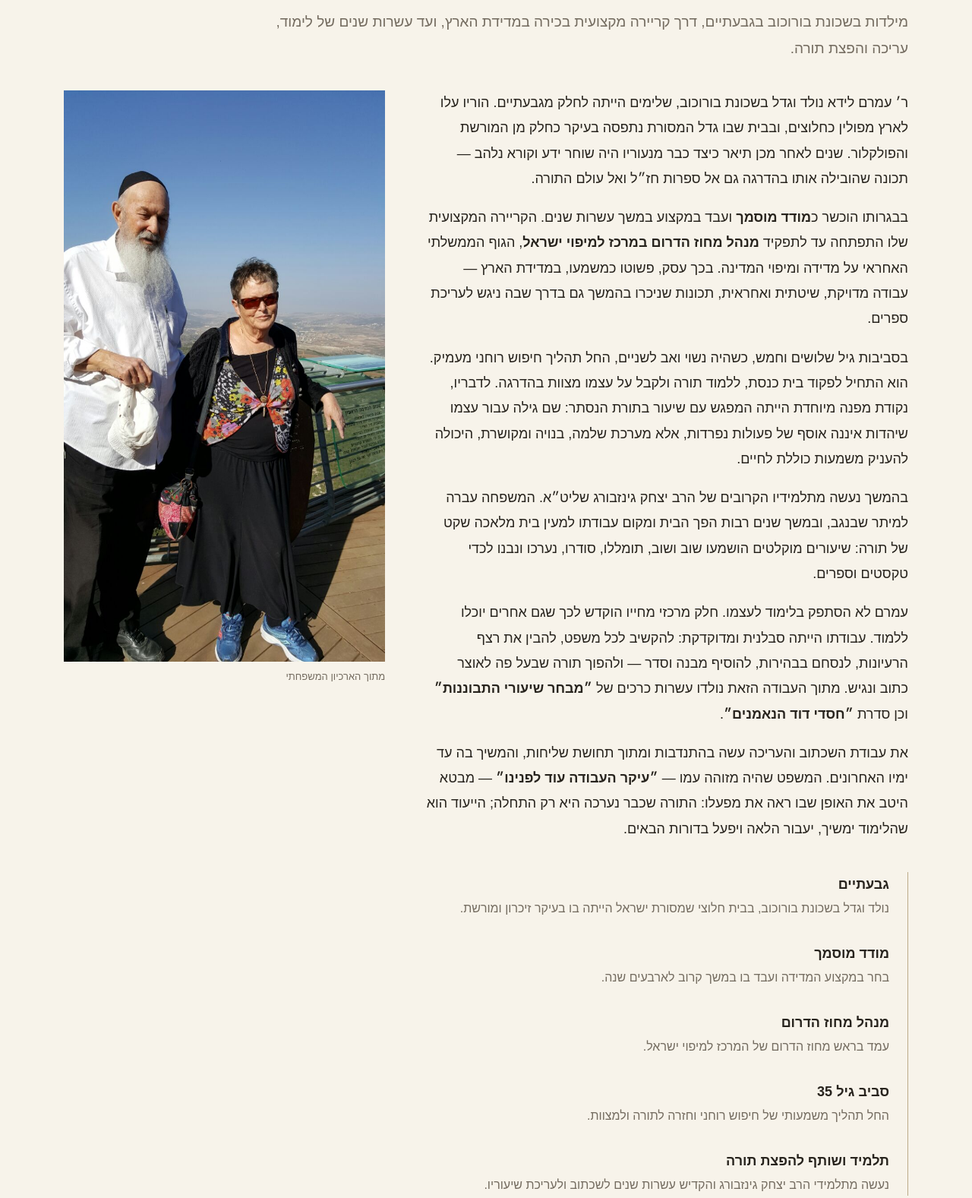
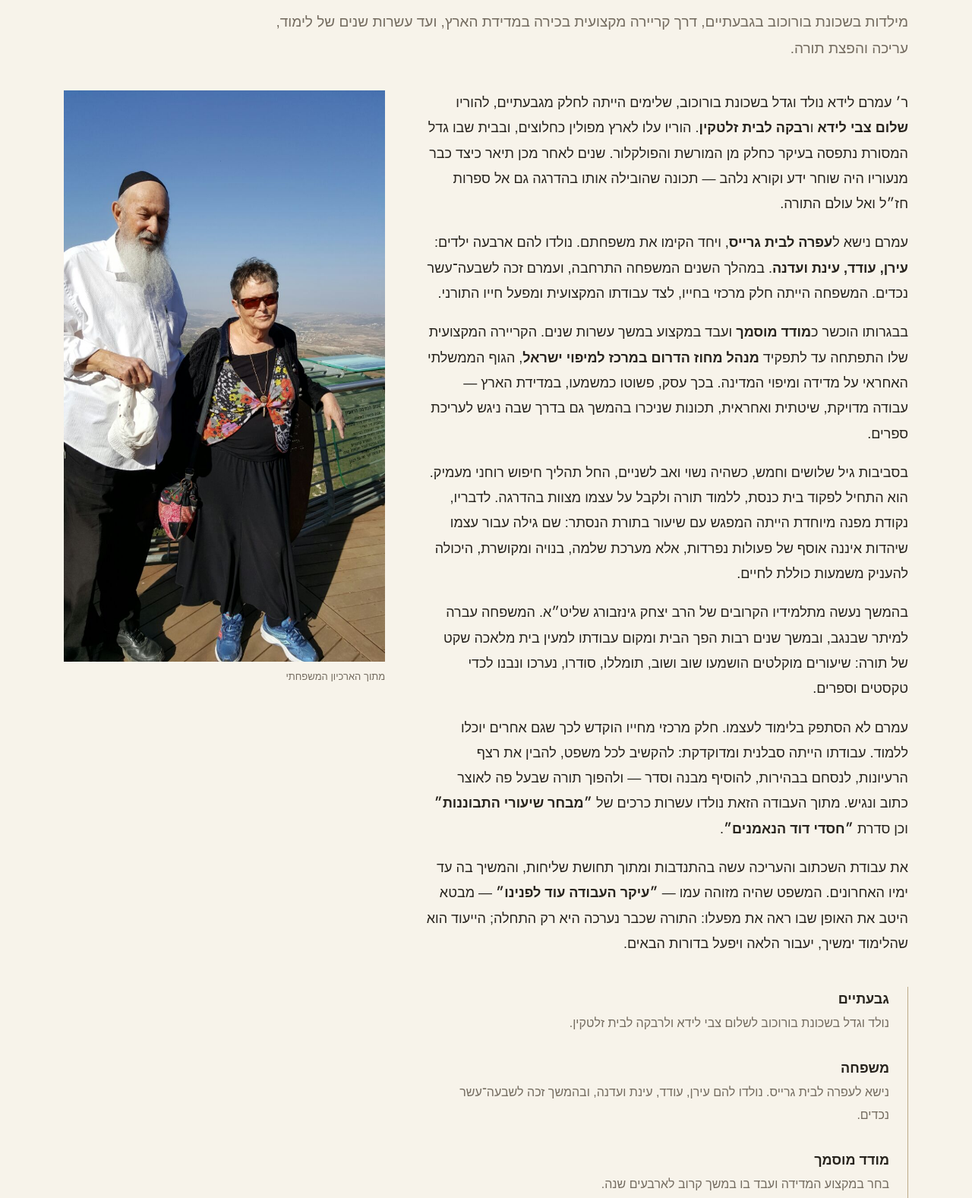
Before and after one commit to oded-plann/Amram, a plain HTML site: page index.html in a window 1280 px wide. Shown: the part 860-2437 px from the top of the page at 76% size. Drawn offline with Linux system fonts and the light colour scheme.

Commit message:
Add files via upload

```diff
--- a/index.html
+++ b/index.html
@@ -112,14 +112,16 @@ html.desktop-mode .hero-photo{background-position:center center}
 
 <section id="life"><div class="wrap"><h2>סיפור חייו</h2><p class="lead">מילדות בשכונת בורוכוב בגבעתיים, דרך קריירה מקצועית בכירה במדידת הארץ, ועד עשרות שנים של לימוד, עריכה והפצת תורה.</p>
 <div class="bio-grid"><div>
-<p>ר׳ עמרם לידא נולד וגדל בשכונת בורוכוב, שלימים הייתה לחלק מגבעתיים. הוריו עלו לארץ מפולין כחלוצים, ובבית שבו גדל המסורת נתפסה בעיקר כחלק מן המורשת והפולקלור. שנים לאחר מכן תיאר כיצד כבר מנעוריו היה שוחר ידע וקורא נלהב — תכונה שהובילה אותו בהדרגה גם אל ספרות חז״ל ואל עולם התורה.</p>
+<p>ר׳ עמרם לידא נולד וגדל בשכונת בורוכוב, שלימים הייתה לחלק מגבעתיים, להוריו <strong>שלום צבי לידא</strong> ו<strong>רבקה לבית זלטקין</strong>. הוריו עלו לארץ מפולין כחלוצים, ובבית שבו גדל המסורת נתפסה בעיקר כחלק מן המורשת והפולקלור. שנים לאחר מכן תיאר כיצד כבר מנעוריו היה שוחר ידע וקורא נלהב — תכונה שהובילה אותו בהדרגה גם אל ספרות חז״ל ואל עולם התורה.</p>
+<p>עמרם נישא ל<strong>עפרה לבית גרייס</strong>, ויחד הקימו את משפחתם. נולדו להם ארבעה ילדים: <strong>עירן, עודד, עינת ועדנה</strong>. במהלך השנים המשפחה התרחבה, ועמרם זכה לשבעה־עשר נכדים. המשפחה הייתה חלק מרכזי בחייו, לצד עבודתו המקצועית ומפעל חייו התורני.</p>
 <p>בבגרותו הוכשר כ<strong>מודד מוסמך</strong> ועבד במקצוע במשך עשרות שנים. הקריירה המקצועית שלו התפתחה עד לתפקיד <strong>מנהל מחוז הדרום במרכז למיפוי ישראל</strong>, הגוף הממשלתי האחראי על מדידה ומיפוי המדינה. בכך עסק, פשוטו כמשמעו, במדידת הארץ — עבודה מדויקת, שיטתית ואחראית, תכונות שניכרו בהמשך גם בדרך שבה ניגש לעריכת ספרים.</p>
 <p>בסביבות גיל שלושים וחמש, כשהיה נשוי ואב לשניים, החל תהליך חיפוש רוחני מעמיק. הוא התחיל לפקוד בית כנסת, ללמוד תורה ולקבל על עצמו מצוות בהדרגה. לדבריו, נקודת מפנה מיוחדת הייתה המפגש עם שיעור בתורת הנסתר: שם גילה עבור עצמו שיהדות איננה אוסף של פעולות נפרדות, אלא מערכת שלמה, בנויה ומקושרת, היכולה להעניק משמעות כוללת לחיים.</p>
 <p>בהמשך נעשה מתלמידיו הקרובים של הרב יצחק גינזבורג שליט״א. המשפחה עברה למיתר שבנגב, ובמשך שנים רבות הפך הבית ומקום עבודתו למעין בית מלאכה שקט של תורה: שיעורים מוקלטים הושמעו שוב ושוב, תומללו, סודרו, נערכו ונבנו לכדי טקסטים וספרים.</p>
 <p>עמרם לא הסתפק בלימוד לעצמו. חלק מרכזי מחייו הוקדש לכך שגם אחרים יוכלו ללמוד. עבודתו הייתה סבלנית ומדוקדקת: להקשיב לכל משפט, להבין את רצף הרעיונות, לנסחם בבהירות, להוסיף מבנה וסדר — ולהפוך תורה שבעל פה לאוצר כתוב ונגיש. מתוך העבודה הזאת נולדו עשרות כרכים של <strong>״מבחר שיעורי התבוננות״</strong> וכן סדרת <strong>״חסדי דוד הנאמנים״</strong>.</p>
 <p>את עבודת השכתוב והעריכה עשה בהתנדבות ומתוך תחושת שליחות, והמשיך בה עד ימיו האחרונים. המשפט שהיה מזוהה עמו — <strong>״עיקר העבודה עוד לפנינו״</strong> — מבטא היטב את האופן שבו ראה את מפעלו: התורה שכבר נערכה היא רק התחלה; הייעוד הוא שהלימוד ימשיך, יעבור הלאה ויפעל בדורות הבאים.</p>
 <div class="timeline">
-<div class="event"><b>גבעתיים</b><span>נולד וגדל בשכונת בורוכוב, בבית חלוצי שמסורת ישראל הייתה בו בעיקר זיכרון ומורשת.</span></div>
+<div class="event"><b>גבעתיים</b><span>נולד וגדל בשכונת בורוכוב לשלום צבי לידא ולרבקה לבית זלטקין.</span></div>
+<div class="event"><b>משפחה</b><span>נישא לעפרה לבית גרייס. נולדו להם עירן, עודד, עינת ועדנה, ובהמשך זכה לשבעה־עשר נכדים.</span></div>
 <div class="event"><b>מודד מוסמך</b><span>בחר במקצוע המדידה ועבד בו במשך קרוב לארבעים שנה.</span></div>
 <div class="event"><b>מנהל מחוז הדרום</b><span>עמד בראש מחוז הדרום של המרכז למיפוי ישראל.</span></div>
 <div class="event"><b>סביב גיל 35</b><span>החל תהליך משמעותי של חיפוש רוחני וחזרה לתורה ולמצוות.</span></div>
@@ -210,7 +212,7 @@ html.desktop-mode .hero-photo{background-position:center center}
 
 <section id="video"><div class="wrap"><h2>וידאו וזכרונות</h2><p class="lead">ראיון עם ר׳ עמרם לידא מתוך התכנית ״אור חדש״, לצד ארכיון מתפתח של סרטונים, הספדים, ניגונים ועדויות.</p><div class="video-frame"><iframe src="https://www.youtube-nocookie.com/embed/ZYaF8YPZJM8" title="ראיון עם ר׳ עמרם לידא מתוך אור חדש" allowfullscreen></iframe></div></div></section>
 <section class="memory"><div class="wrap"><h2>יהי זכרו ברוך</h2><p>האתר נועד לשמר את סיפור חייו, את מפעלו ואת החומרים שהותיר אחריו — ולהעמיד אותם לרשות בני המשפחה, החברים, הלומדים והדורות הבאים.</p></div></section>
-<footer>אתר לזכרו של ר׳ עמרם לידא ע״ה · גרסה 5</footer>
+<footer>אתר לזכרו של ר׳ עמרם לידא ע״ה · גרסה 6</footer>
 
 <script>
 (function () {
```
